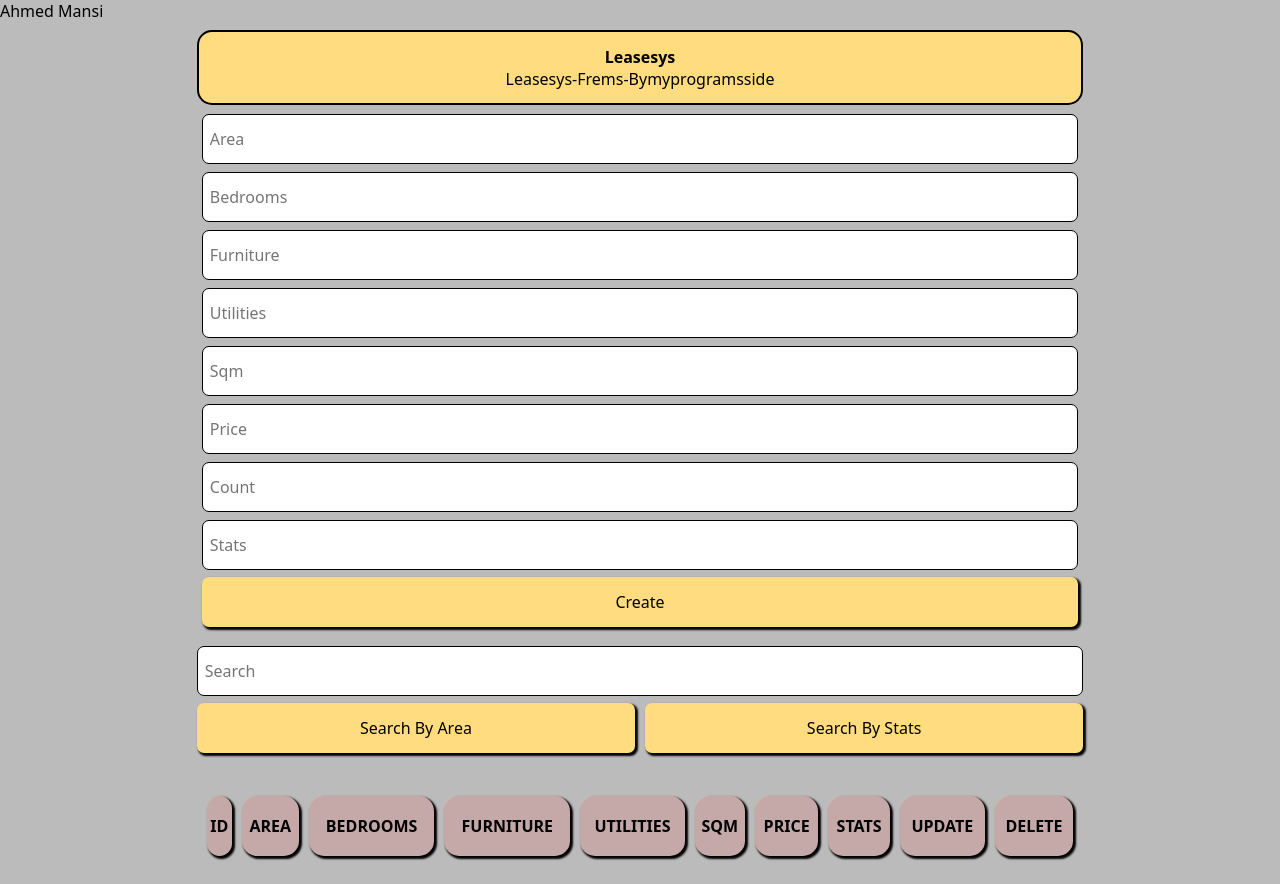
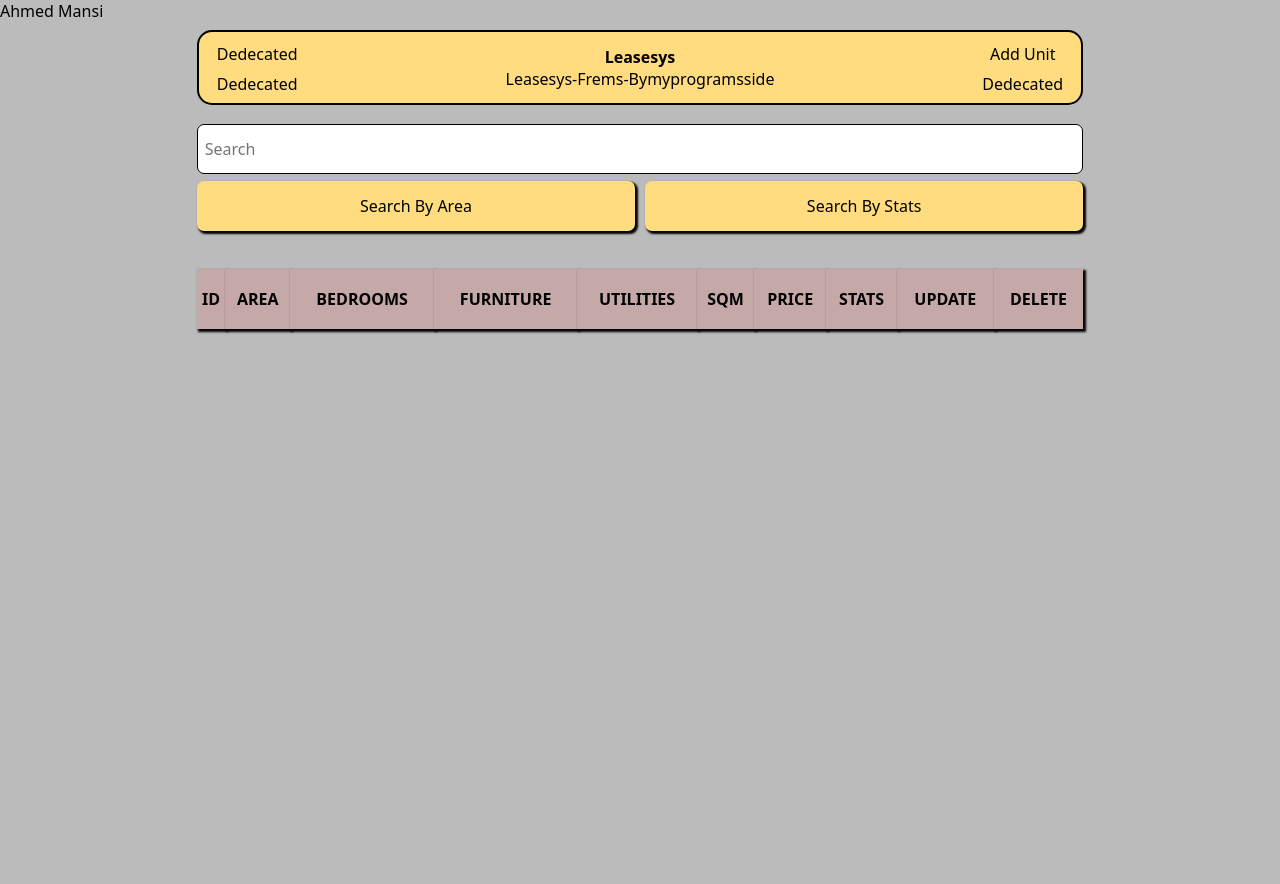
Before and after one commit to ahmedaaamm2/leasesys, a website: page index.html in a window 1280 px wide. After the commit the page ends 800 px from the top, so only its background shows below. Drawn offline with Linux system fonts and the light colour scheme.

Commit message:
many done

```diff
--- a/index.html
+++ b/index.html
@@ -10,27 +10,31 @@
     <div class="crud">
 
         <div class="head">
+            <div class="headBtnLeft">
+                <button id="dedecated">dedecated</button>
+                <button id="dedecated">dedecated</button>
+            </div>
+            <div>
                 <h3>Leasesys</h3>
                 <p>leasesys-frems-bymyprogramsside</p>
             </div>
+            <div class="headBtnRight">
+                <button onclick="addUnit()" id="addUnit">Add Unit</button>
+                <button id="dedecated">dedecated</button>
+            </div>
+        </div>
 
 
-        <div class="inputs-div">
-            <input placeholder="area" type="text" id="area">
-            <div class="bedrooms">
+        <div id ="inpusId" class="inputs-div">
+            <input type="text" id="area" placeholder="area" >
             <input type="number" id="bedrooms" placeholder="bedrooms">
             <input type="text" id="furniture" placeholder="furniture">
             <input type="text" id="utilities" placeholder="utilities">
             <input type="number" id="sqm" placeholder="sqm">
             <input type="number" id="price" placeholder="price">
-
-
-            </div>
-            <div>
-                <input placeholder="count" type="number" id="count">
-                <input placeholder="stats" type="text" id="stats">
+            <input type="number" id="count" placeholder="count">
+            <input type="text" id="stats" placeholder="stats">
             <button id="submit">Create</button>
-            </div>
         </div>
 
         <div class="outputs">
--- a/main.js
+++ b/main.js
@@ -46,7 +46,7 @@ submit.onclick = function(){
         furniture:furniture.value,
         utilities:utilities.value,
         sqm:sqm.value,
-        price:price.innerHTML,
+        price:price.value,
         count:count.value,
         stats: stats.value.toLowerCase(),
     }
@@ -65,7 +65,7 @@ submit.onclick = function(){
         mood = 'create';
         submit.innerHTML = 'create';
         count.style.display = 'block';
-        price.style.backgroundColor = getComputedStyle(root).getPropertyValue('--button-color-2');
+        // price.style.backgroundColor = getComputedStyle(root).getPropertyValue('--button-color-2');
     }
 
 
@@ -87,7 +87,7 @@ function clearData(){
     furniture.value = '';
     utilities.value = '';
     sqm.value = '';
-    price.innerHTML = 'price';
+    price.value = '';
     count.value = '';
     stats.value = '';
 }
@@ -109,7 +109,7 @@ function showData()
                 <td class='colorText'>${dataPro[i].utilities}</td>
                 <td class='colorText'>${dataPro[i].sqm}</td>
                 <td class='colorText'>${dataPro[i].price}</td>
-                <td id='qqq' class='colorText'>${dataPro[i].stats}</td>
+                <td class='colorText'>${dataPro[i].stats}</td>
                 <td class='colorText'><button onclick= "updateData(${i})" id="update">update</button></td>
                 <td class='colorText'><button onclick="deleteData(${i})" id="delete">delete</button></td>
             </tr>
@@ -135,6 +135,18 @@ changeRowColor("table")
 
 
 
+function addUnit(){
+    const fields = document.getElementById("inpusId");
+    const buttonFld = document.getElementById("addUnit");
+    if(fields.style.display == "none"){
+        fields.style.display = "block";
+        buttonFld.innerHTML = "Hide Fields"
+    }else{
+        fields.style.display = "none";
+        buttonFld.innerHTML = "Add Unit"
+    }
+
+}
 
 function changeRowColor(tableId) {
     // Get the table element by its ID
@@ -267,7 +279,7 @@ function searchData(value)
                     <td>${dataPro[i].utilities}</td>
                     <td>${dataPro[i].sqm}</td>
                     <td>${dataPro[i].price}</td>
-                    <td id="myTd" class="ww">${dataPro[i].stats}</td>
+                    <td>${dataPro[i].stats}</td>
                     <td><button onclick= "updateData(${i})" id="update">update</button></td>
                     <td><button onclick="deleteData(${i})" id="delete">delete</button></td>
                 </tr>
--- a/style.css
+++ b/style.css
@@ -15,6 +15,7 @@
 
 :root{
     --shado: 2px 2px 2px 1px #000001;
+    --shadoless: 0px 0px 0px 0px #e2e2e2;
     --body-background: green;
     --main-background: #b4d6df;
     --button-color-0: #797979;
@@ -29,9 +30,6 @@
 }
 
 
-.tdClass{
-    background-color: #f44336;
-}
 body{
     background-color: #bbbbbb;
 }
@@ -67,11 +65,13 @@ input{
 }
 .head{
     display: flex;
-    flex-direction: column;
-    justify-content: center;
+    /* flex-direction: column; */
+    justify-content: space-between;
+    align-items: center;
     height: 75px;
     text-align: center;
     border-radius: 15px;
+    padding: 0 10px;
     /* box-shadow: var(--shado); */
     border: 2px solid #000000;
 
@@ -81,15 +81,15 @@ input{
     padding: 0 5px;
     /* margin: 8px 0; */
     border-radius: 15;
+    display: none;
 }
-
 
 .outputs{
     display: flex;
     flex-direction: column;
     gap: .5em;
     padding: 10px 0;
-    border-radius: 15px;
+    /* border-radius: 15px; */
 }
 
 input:focus{
@@ -124,7 +124,7 @@ button{
 table{
     width: 100%;
     text-align: center;
-    border-spacing: 10px;
+    border-spacing: 0 5px;
     table-layout: auto !important;
 }
 
@@ -132,11 +132,8 @@ td:hover{
     background-color: #3e8feb;
 }
 
-#delete , #update, th{
+#delete , #update{
     background-color: #c5a8a8;
-    /* background-color: #9dd8f3; */
-
-    /* background-color: #910000; */
     box-shadow: var(--shado);
     text-transform: uppercase;
     border-radius: 15px;
@@ -145,30 +142,56 @@ td:hover{
     color: #000000;
 }
 
-
+th{
+    background-color: #c5a8a8;
+    box-shadow: var(--shado);
+    text-transform: uppercase;
+    /* border-radius: 15px; */
+    height: 60px;
+    font: bold;
+    color: #000000;
+}
 td{
     padding: 2px;
     /* background-color: #40a113; */
-    border-radius: 15px;
-    border-spacing: 30px;
+    /* border-radius: 15px; */
     color: #000000;
     font: bold;
-    height: 10px;
+    height: 5px;
 }
 
-table tr td:nth-child(9), td:nth-child(10){
+/* table tr td:nth-child(9), td:nth-child(10){
     background-color: white;
+} */
+
+
+
+#dedecated, #addUnit{
+    height: fit-content;
+    padding: 0 8px;
+    box-shadow: var(--shadoless);
+
+}
+
+.headBtnLeft{
+    height: 60px;
+    /* background-color: #3e8feb; */
+    display: flex;
+    flex-direction: column;
+    justify-content: space-around;
+
+
 }
 
 
-.even{background-color: #cc1515;}
-.product-row{background-color: #152dcc;}
-.ww{background-color: #cc15b4;}
+.headBtnRight{
+    height: 60px;
+    /* background-color: #3e8feb; */
+    display: flex;
+    flex-direction: column;
+    justify-content: space-around;
 
-
-
-
-
+}
 
 
 
```
Lines whose indentation alone changed are shown as unchanged.
